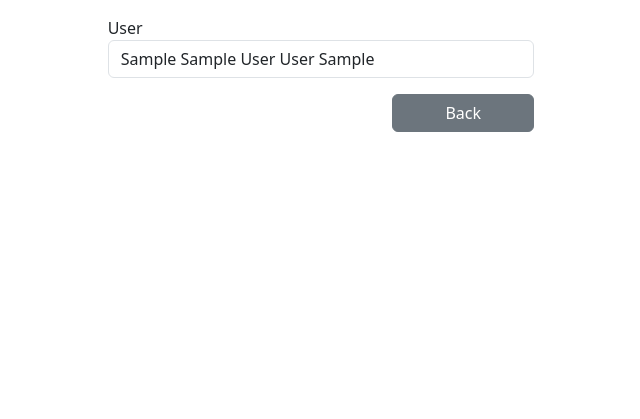
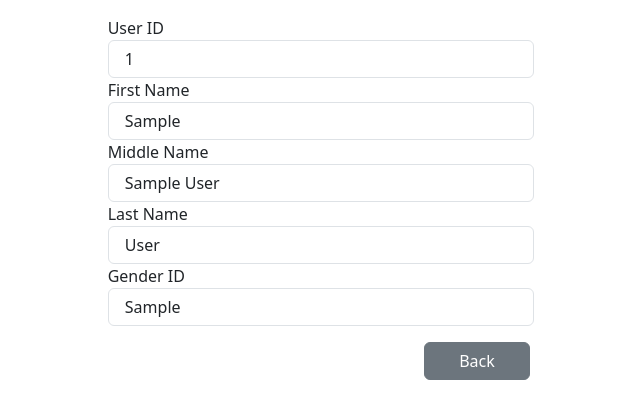
Before and after one commit to rappszsz/mysite, a Django app: page /user/show/1 in a window 1280 px wide. Shown: the top 419 px of the page, without its empty margins (319-959 px from the left). Run offline with Django 5.2, Linux system fonts and the light colour scheme; tables that the repository leaves empty hold one stand-in row (values such as "Sample post"); some libraries are stand-ins or nearby versions.

Commit message:
PINA KA LATEST

```diff
--- a/djangocrudlesson/templates/user/create.html
+++ b/djangocrudlesson/templates/user/create.html
@@ -52,8 +52,8 @@ Create User
             <input type="password" class="form-control" id="confirm_password" name="confirm_password" />
         </div>
 
-        <button type="submit" class="btn btn-success float-end col-12 col-md-4">Save Gender</button>
-        <a href="/users" class="btn btn-secondary float-end col-12 col-md-4 me-1">Back</a>
+        <button type="submit" class="btn btn-success float-end col-12 col-md-4">Save User</button>
+        <a href="/" class="btn btn-secondary float-end col-12 col-md-4 me-1">Back</a>
     </form>
 </div>
 
--- a/djangocrudlesson/templates/user/index.html
+++ b/djangocrudlesson/templates/user/index.html
@@ -19,7 +19,7 @@ Lists of User
                     <th>First Name</th>
                     <th>Middle Name</th>
                     <th>Last Name</th>
-                    <th>Gender</th>
+                    <th>Gender Id</th>
                     <th>Action</th>
                 </tr>
             </thead>
@@ -35,7 +35,7 @@ Lists of User
                             <div class="btn-group">
                                 <a href="/user/show/{{ user.user_id }}" class="btn btn-primary">View</a>
                                 <a href="/user/edit/{{ user.user_id }}" class="btn btn-success">Edit</a>
-                                <a href="#" class="btn btn-danger">Delete</a>
+                                <a href="/user/delete/{{ user.user_id }}" class="btn btn-danger">Delete</a>
                             </div>
                         </td>
                     </tr>
--- a/djangocrudlesson/templates/user/show.html
+++ b/djangocrudlesson/templates/user/show.html
@@ -9,10 +9,18 @@ View User
 <div class="col-md-4 mx-auto mt-3">
     <form action="#" method="post">
         <div class="mb-3">
-            <label for="user">User</label>
-            <input type="text" class="form-control" id="user" name="user" value="{{ user.first_name }} {{ user.middle_name }} {{ user.last_name }} {{ user.gender }}" readonly />
+            <label for="user">User ID</label>
+            <input type="text" class="form-control" id="user" name="user" value=" {{ user.user_id }}" readonly />
+            <label for="user">First Name</label>
+            <input type="text" class="form-control" id="user" name="user" value=" {{ user.first_name }}" readonly />
+            <label for="user">Middle Name</label>
+            <input type="text" class="form-control" id="user" name="user" value=" {{ user.middle_name }}" readonly />
+            <label for="user">Last Name</label>
+            <input type="text" class="form-control" id="user" name="user" value=" {{ user.last_name }}" readonly />
+            <label for="user">Gender ID</label>
+            <input type="text" class="form-control" id="user" name="user" value=" {{ user.first_name }}" readonly />
         </div>
-        <a href="/" class="btn btn-secondary float-end col-12 col-md-4">Back</a>
+        <a href="/" class="btn btn-secondary float-end col-12 col-md-3 me-1">Back</a>
     </form>
 </div>
 
--- a/djangocrudlesson/urls.py
+++ b/djangocrudlesson/urls.py
@@ -12,7 +12,9 @@ urlpatterns = [
     path('user/show/<int:user_id>', views.show_user),
     path('user/edit/<int:user_id>', views.edit_user),
     path('user/update/<int:user_id>', views.update_user),
+    path('user/delete/<int:user_id>', views.delete_user),
     path('genders/destroy/<int:gender_id>', views.destroy_gender),
+    path('user/destroy/<int:user_id>', views.destroy_user),
     path('', views.index_user),
     path('users/create', views.create_user),
     path('user/store', views.store_user),
--- a/djangocrudlesson/views.py
+++ b/djangocrudlesson/views.py
@@ -60,7 +60,7 @@ def delete_gender(request, gender_id):
 
 def destroy_gender(request, gender_id):
     Gender.objects.filter(pk=gender_id).delete() # DELETE from genders WHERE gender_id = gender_id
-    messages.success(request, 'Gender Successfully Deleted!')
+    messages.success(request, 'User Successfully Deleted!')
 
     return redirect('/genders')
 
@@ -91,20 +91,40 @@ def show_user(request, user_id):
     return render(request, 'user/show.html', context)
 
 def edit_user(request, user_id):
-    user = request.POST.get('user')
+    user = User.objects.get(pk=user_id)
+    genders = Gender.objects.all()
 
-    User.objects.filter(pk=user_id).update(user=user)
+    context = {
+        'user': user,
+        'genders': genders,
+    }
+
+    return render(request, 'user/edit.html', context)
+
+def update_user(request, user_id):
+    firstName = request.POST.get('firstName')
+    middleName = request.POST.get('middleName')
+    lastName = request.POST.get('lastName')
+    genderid = request.POST.get('gender_id')
+    username = request.POST.get('username')
+
+    User.objects.filter(pk=user_id).update(first_name=firstName, middle_name=middleName, last_name=lastName, gender_id=genderid, username=username ) #UPDATE gender SET gender = gender WEHRE gender_id = gender_id
     messages.success(request, 'Gender successfully updated')
 
     return redirect('/')
 
-def update_user(request, user_id):
-    userVal = request.POST.get('user')
+def delete_user(request, user_id):
+    user = User.objects.get(pk=user_id) #SELECT * FROM users WHERE user_id = user_id
 
-    user = User.objects.get(pk=user_id)
-    user.update(first_name=userVal)(middle_name=userVal)(last_name=userVal)(gender=userVal)
+    context = {
+        'user': user,
+    }
 
-    messages.success(request, 'User Successfully Updated')
+    return render(request, 'user/delete.html', context)
+
+def destroy_user(request, user_id):
+    User.objects.filter(pk=user_id).delete() # DELETE from genders WHERE gender_id = gender_id
+    messages.success(request, 'User Successfully Deleted!')
     return redirect('/')
 
 def store_user(request):
```
Also changed, not shown: djangocrudlesson/templates/user/delete.html (added, +18 -0 lines), djangocrudlesson/templates/user/edit.html (+22 -5 lines).
